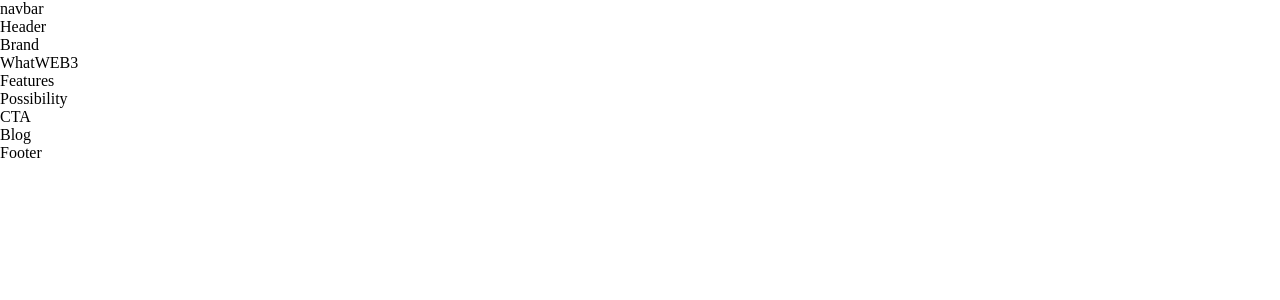
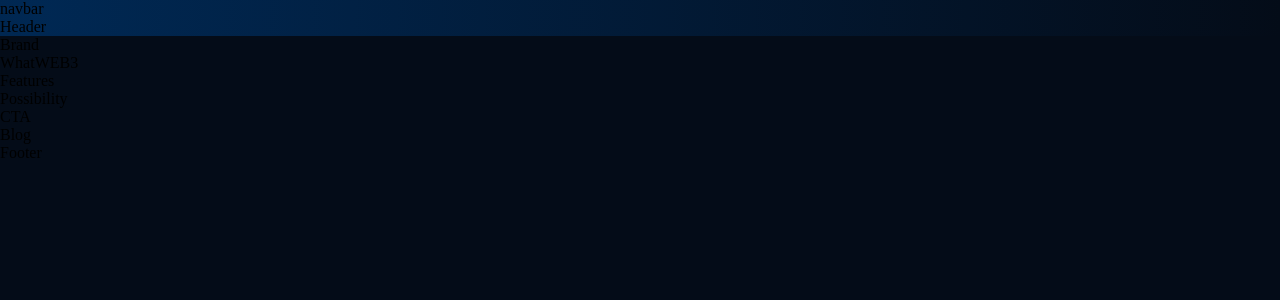
Before and after one commit to xclusive2010/reactx, a React (Create React App) app: page / in a window 1280 px wide. Shown: the top 300 px of the page. Built offline with nearby package versions, Linux system fonts and the light colour scheme.

Commit message:
progress

```diff
--- a/src/App.css
+++ b/src/App.css
@@ -6,5 +6,18 @@
 }
 
 body{
-    background-image: var(--colour-bg);
+    background : var(--color-bg)
 }
+
+a{
+  color: unset;
+  text-decoration: none;
+}
+
+.gradient__bg{
+        background:-moz-radial-gradient(circle at 3% 25%, rgba(0, 40, 83, 1) 0%, rgba(4, 12, 24, 1) 100%);
+        background:-webkit-radial-gradient(circle at 3% 25%, rgba(0, 40, 83, 1) 0%, rgba(4, 12, 24, 1) 100%);
+        background:-o-radial-gradient(circle at 3% 25%, rgba(0, 40, 83, 1) 0%, rgba(4, 12, 24, 1) 100%);
+        background:-ms-radial-gradient(circle at 3% 25%, rgba(0, 40, 83, 1) 0%, rgba(4, 12, 24, 1) 100%);
+        background:radial-gradient(circle at 3% 25%, rgba(0, 40, 83, 1) 0%, rgba(4, 12, 24, 1) 100%);
+}
--- a/src/index.js
+++ b/src/index.js
@@ -2,6 +2,6 @@
 import  ReactDOM from 'react-dom';
 
 import App from './App';
-import "./index.css"
+import './index.css';
 
 ReactDOM.render(<App />, document.getElementById('root'))
```
